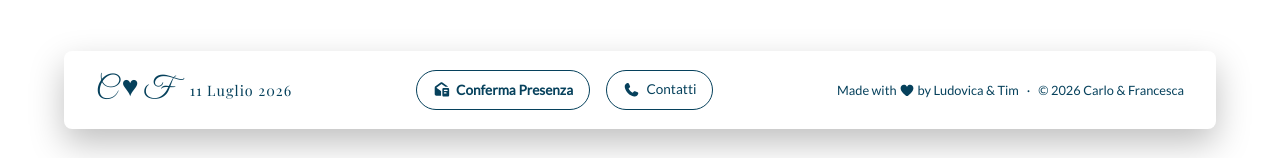
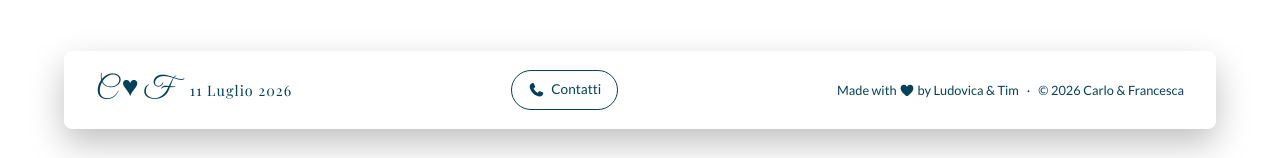
Before and after one commit to Ludosavo/smussosWedding, a Vue app: page / in a window 1280 px wide. Shown: the part 1190-1348 px from the top of the page. Built offline with nearby package versions, Linux system fonts and the light colour scheme; a web font is replaced by a local one.

Commit message:
took away rsvp from footwr

```diff
--- a/src/components/AppFooter.vue
+++ b/src/components/AppFooter.vue
@@ -9,10 +9,10 @@
 
       <!-- Quick Links -->
       <div class="footer-links">
-        <button @click="openRsvpModal" class="footer-rsvp-btn" style="border: 1px solid var(--textcolor);">
+        <!-- <button @click="openRsvpModal" class="footer-rsvp-btn" style="border: 1px solid var(--textcolor);">
           <FontAwesomeIcon :icon="faEnvelopeOpenText" />
           Conferma Presenza
-        </button>
+        </button> -->
         <RouterLink to="/contatti" class="footer-link">
           <FontAwesomeIcon :icon="faPhone" />
           Contatti
@@ -28,7 +28,7 @@
     </div>
 
     <!-- RSVP Modal -->
-    <Teleport to="body">
+    <!-- <Teleport to="body">
       <Transition name="modal">
         <div v-if="showRsvpModal" class="modal-overlay" @click="closeRsvpModal">
           <div class="modal-container" @click.stop>
@@ -39,7 +39,7 @@
           </div>
         </div>
       </Transition>
-    </Teleport>
+    </Teleport> -->
   </footer>
 </template>
 
```
